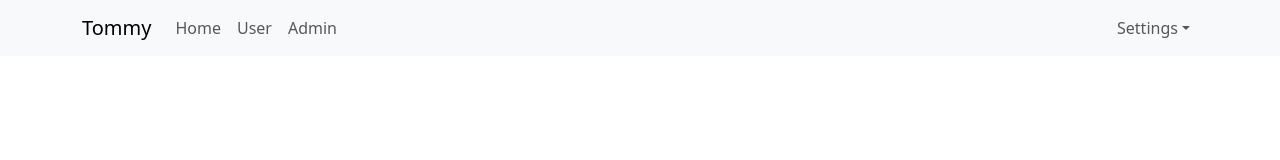
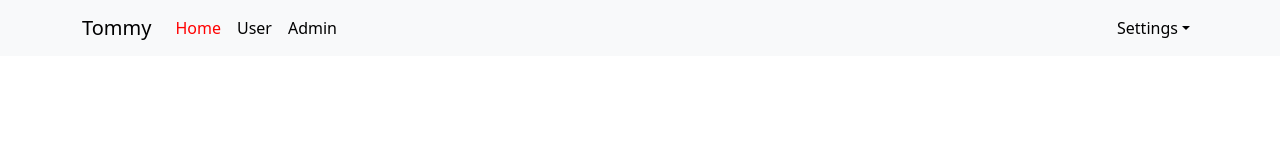
Before and after one commit to phucthor/test-demo-react, a React (Create React App) app: page / in a window 1280 px wide. Shown: the top 160 px of the page. Built offline with nearby package versions, Linux system fonts and the light colour scheme.

Commit message:
video 50

```diff
--- a/src/App.scss
+++ b/src/App.scss
@@ -1,9 +1,28 @@
 body {
   padding: 0;
   margin: 0;
-  font-family: -apple-system, BlinkMacSystemFont, 'Segoe UI', 'Roboto', 'Oxygen',
-    'Ubuntu', 'Cantarell', 'Fira Sans', 'Droid Sans', 'Helvetica Neue',
+  font-family: -apple-system, BlinkMacSystemFont, "Segoe UI", "Roboto", "Oxygen",
+    "Ubuntu", "Cantarell", "Fira Sans", "Droid Sans", "Helvetica Neue",
     sans-serif;
   -webkit-font-smoothing: antialiased;
   -moz-osx-font-smoothing: grayscale;
 }
+
+.app-container {
+  .header-container {
+    .navbar {
+      .nav-link {
+        color: #000;
+
+        &.active {
+          color: red !important;
+          background-color: transparent;
+
+          &:hover {
+            color: darkred !important;
+          }
+        }
+      }
+    }
+  }
+}
--- a/src/components/Header/Header.js
+++ b/src/components/Header/Header.js
@@ -2,18 +2,25 @@
 import Nav from "react-bootstrap/Nav";
 import Navbar from "react-bootstrap/Navbar";
 import NavDropdown from "react-bootstrap/NavDropdown";
-import { Link } from "react-router-dom";
+import { NavLink } from "react-router-dom";
 const Header = () => {
   return (
+    <div className="header-container">
       <Navbar expand="lg" className="bg-body-tertiary">
         <Container>
           <Navbar.Brand href="#home">Tommy</Navbar.Brand>
           <Navbar.Toggle aria-controls="basic-navbar-nav" />
           <Navbar.Collapse id="basic-navbar-nav">
             <Nav className="me-auto">
-            <Link to='/' className='nav-link'>Home</Link>
-            <Link to='/users' className='nav-link'>User</Link>
-            <Link to='/admins' className='nav-link'>Admin</Link>
+              <NavLink to="/" className="nav-link">
+                Home
+              </NavLink>
+              <NavLink to="/users" className="nav-link">
+                User
+              </NavLink>
+              <NavLink to="/admins" className="nav-link">
+                Admin
+              </NavLink>
               {/* <Nav.Link href="/">Home</Nav.Link>
               <Nav.Link href="/users">User</Nav.Link>
               <Nav.Link href="/admins">Admin</Nav.Link> */}
@@ -21,15 +28,14 @@
             <Nav>
               <NavDropdown title="Settings" id="basic-nav-dropdown">
                 <NavDropdown.Item href="#action/3.1">Log in</NavDropdown.Item>
-              <NavDropdown.Item href="#action/3.2">
-                Log out
-              </NavDropdown.Item>
+                <NavDropdown.Item href="#action/3.2">Log out</NavDropdown.Item>
                 <NavDropdown.Item href="#action/3.1">Profile</NavDropdown.Item>
               </NavDropdown>
             </Nav>
           </Navbar.Collapse>
         </Container>
       </Navbar>
+    </div>
   );
 };
 
--- a/src/index.js
+++ b/src/index.js
@@ -5,8 +5,9 @@
 import { Provider } from "react-redux";
 import store from "./redux/store";
 import "bootstrap/dist/css/bootstrap.min.css";
+import "bootstrap/dist/js/bootstrap.bundle.min.js";
+import "./App.scss"; // Move this import after Bootstrap
 import { BrowserRouter, Routes, Route } from "react-router-dom";
-import "bootstrap/dist/js/bootstrap.bundle.min.js";
 import User from "./components/User/User";
 import Admin from "./components/Admin/Admin";
 
```
Lines whose indentation alone changed are shown as unchanged.
